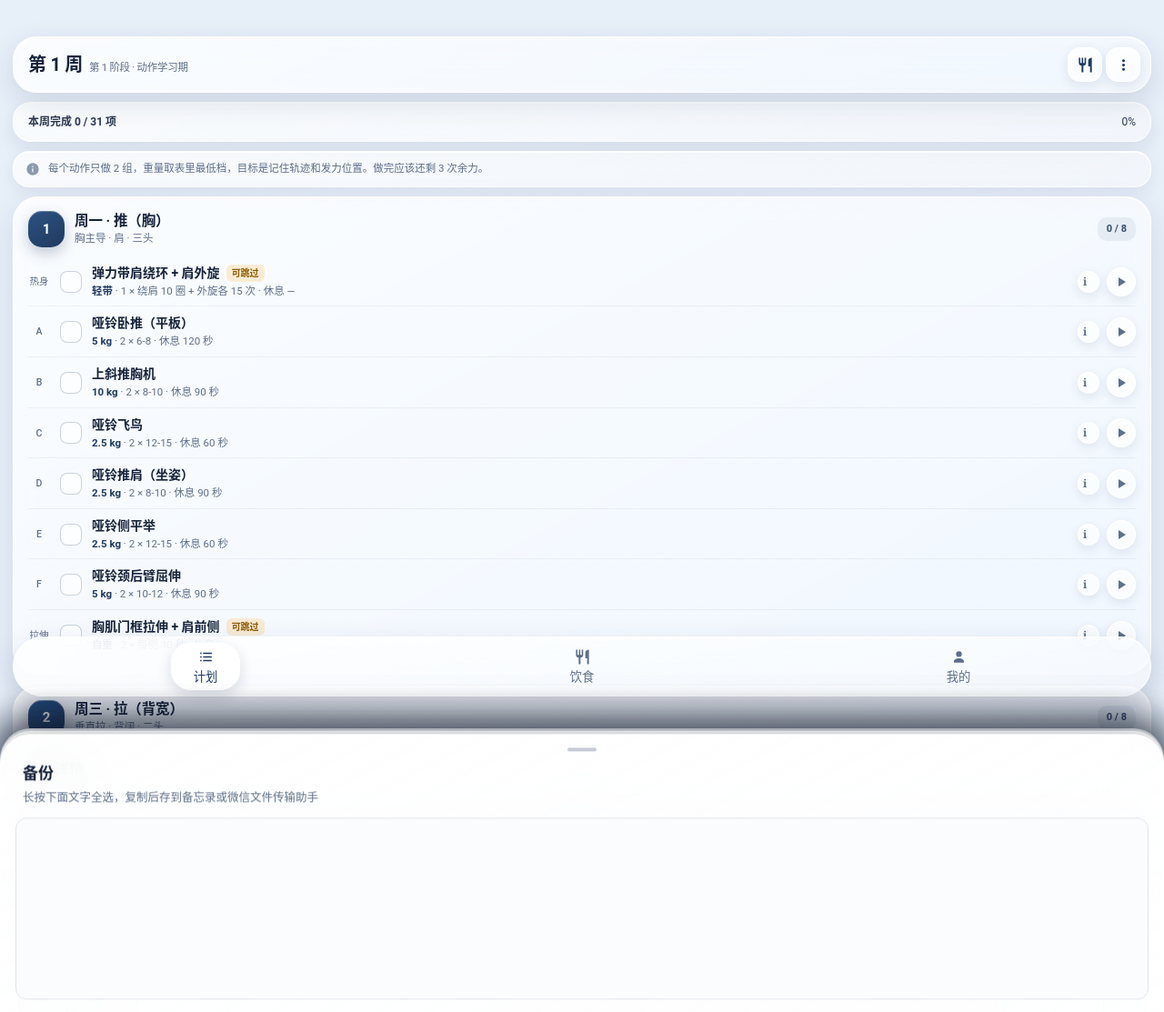
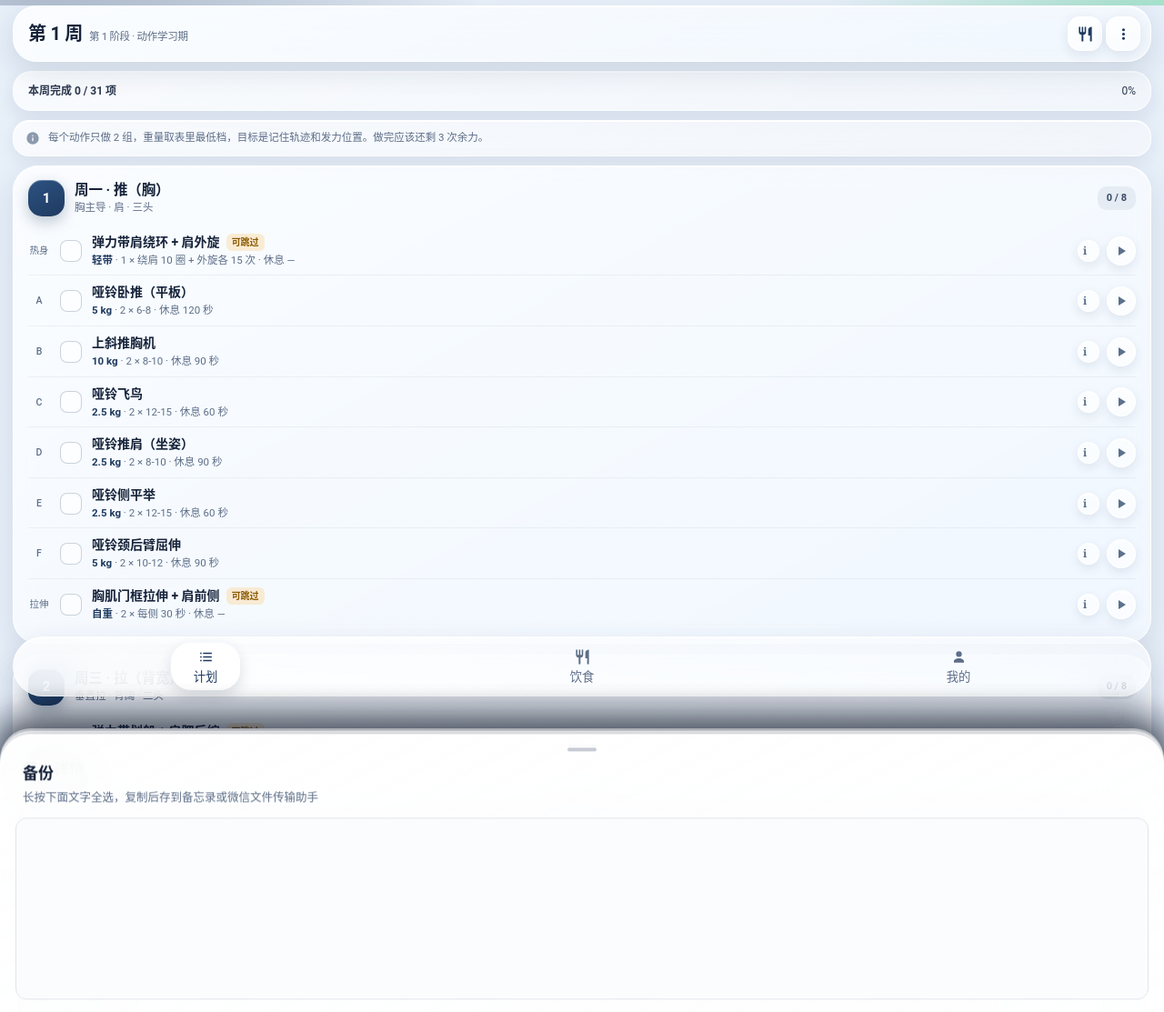
Before and after one commit to CycloneKay/yundon, a website: page index.html in a window 1280 px wide. Shown: the top 1113 px of the page at 91% size. Drawn offline with Linux system fonts and the light colour scheme.

Commit message:
feat: 真正的 edge-to-edge —— 网页铺满全屏，状态栏/导航栏不再独立成条
- CI 里给 MainActivity 打补丁：WindowCompat.setDecorFitsSystemWindows(false)
- 页面用 max(env(safe-area-inset-*), 兜底值) 留出系统栏空间

```diff
--- a/index.html
+++ b/index.html
@@ -314,6 +314,14 @@
 .snack.on{opacity:1;transform:translateY(0)}
 
 /* ---- 饮食页：日期条 / 餐次详情 ---- */
+/* ---- 隐藏滚动条 ---- */
+::-webkit-scrollbar{width:0!important;height:0!important}
+html,body{scrollbar-width:none;-ms-overflow-style:none}
+.fbody,#app,.sheet{scrollbar-width:none}
+/* ---- 顶部不再额外留白（edge 补丁没生效时避免出现色带） ---- */
+body{padding-top:0!important}
+.fview{padding-top:0!important}
+
 .fab{bottom:calc(116px + max(env(safe-area-inset-bottom),20px))!important}
 .fbody{padding-bottom:calc(280px + max(env(safe-area-inset-bottom),20px))!important}
 #fDetailSheet{max-height:80vh}
```
Also changed, not shown: www/index.html (+8 -0 lines).
